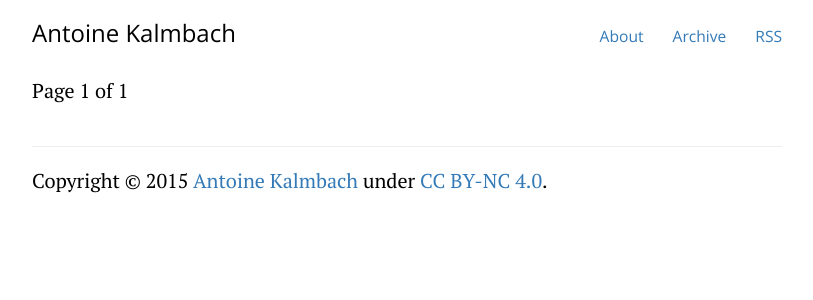
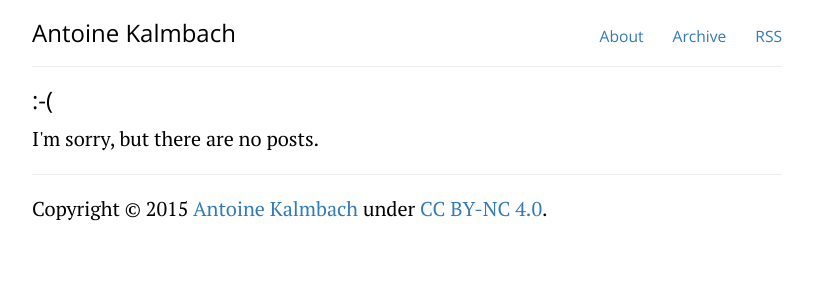
Before and after one commit to ane/ane.github.io, a Jekyll site: the page built from index.html, in a window 1280 px wide. Shown: the top 300 px of the page, without its empty margins (233-1046 px from the left). Built offline with Jekyll 4.4.1, drawn with Linux system fonts in a browser that asks for light colours; Markdown is read by kramdown in place of the engine named in the settings; the list of posts is cut into pages by our own code.

Commit message:
Show an excuse.

```diff
--- a/archive.html
+++ b/archive.html
@@ -6,6 +6,7 @@ about: 'about.html'
 ---
 
 <section>
+    {% if site.posts.size > 0 %}
     <h1 class="page-header">Blog posts</h1>
     <ul>
         {% for post in site.posts %}
@@ -17,4 +18,9 @@ about: 'about.html'
         </li>
         {% endfor %}
     </ul>
+    {% else %}
+    <hr/>
+    <h3>:-(</h3>
+    <p>I'm sorry, but there are no posts.</p>
+    {% endif %}
 </section>
--- a/index.html
+++ b/index.html
@@ -6,6 +6,7 @@ about: 'about.html'
 ---
 
 <div>
+    {% if paginator.posts.size > 0 %}
     {% for post in paginator.posts %}
     <header>
         <h1 class="page-header">
@@ -24,4 +25,9 @@ about: 'about.html'
     {% endfor %}
 
     {% include pagination.html %}
+    {% else %}
+    <hr/>
+    <h3>:-(</h3>
+    <p>I'm sorry, but there are no posts.</p>
+    {% endif %}
 </div>
```
Lines whose indentation alone changed are shown as unchanged.
